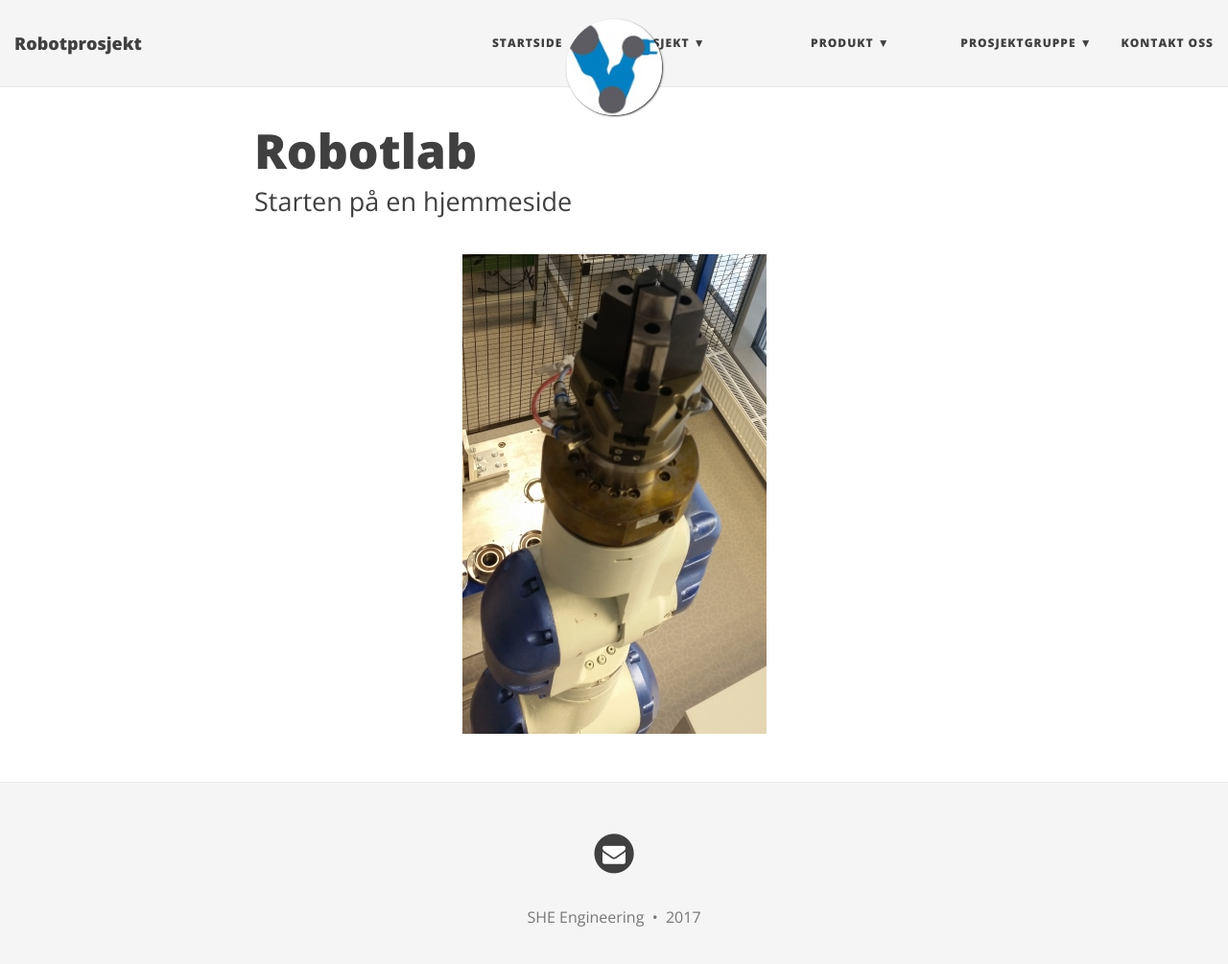
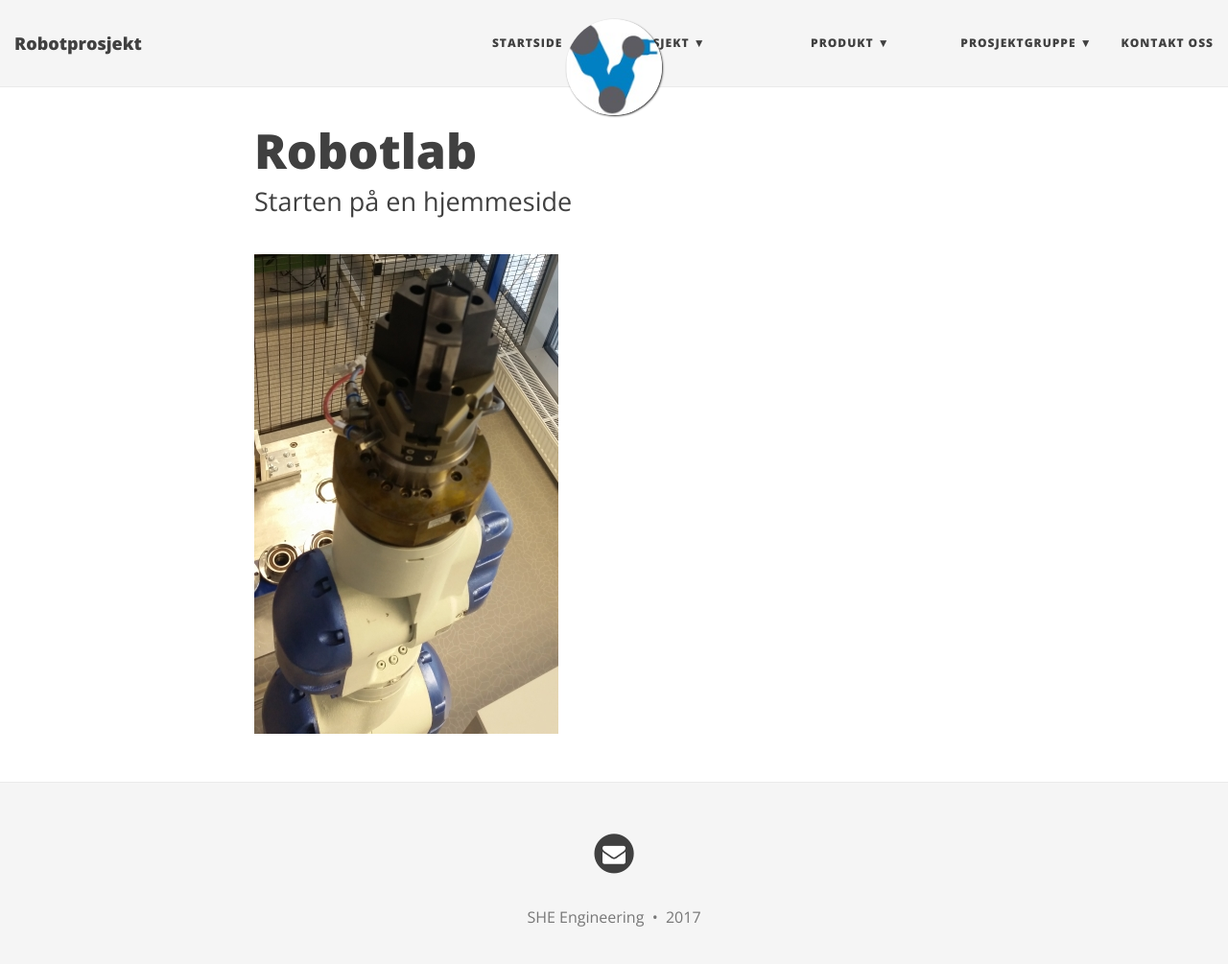
Before and after one commit to SHE-Engineering/SHE-Engineering, a Jekyll site: the page built from index.html, in a window 1280 px wide and 1018 px high. Shown: the top 1005 px of the window at 96% size. Built offline with Jekyll 4.4.1, drawn with Linux system fonts in a browser that asks for light colours; nearby versions of some CDN libraries; the list of posts is cut into pages by our own code.

Commit message:
fjerne ting som ikke er i bruk, footer

```diff
--- a/_includes/footer.html
+++ b/_includes/footer.html
@@ -19,11 +19,6 @@
 		  &nbsp;&bull;&nbsp;
 		  {{ site.time | date: '%Y' }}
 
-		  {% if site.url-pretty %}
-		  &nbsp;&bull;&nbsp;
-		  <a href="{{ site.url }}">{{ site.url-pretty }}</a>
-		  {% endif %}
-	    </p>
 	        <!-- Please don't remove this, keep my open source work credited :)
 		<p class="theme-by text-muted">
 		  Theme by
--- a/index.html
+++ b/index.html
@@ -4,4 +4,4 @@ title: Robotlab
 subtitle: Starten på en hjemmeside
 use-site-title: true
 ---
-<center><img src="{{ site.baseurl }}/img/Robot.jpg"/></center>
+<img src="{{ site.baseurl }}/img/Robot.jpg"/>
```
